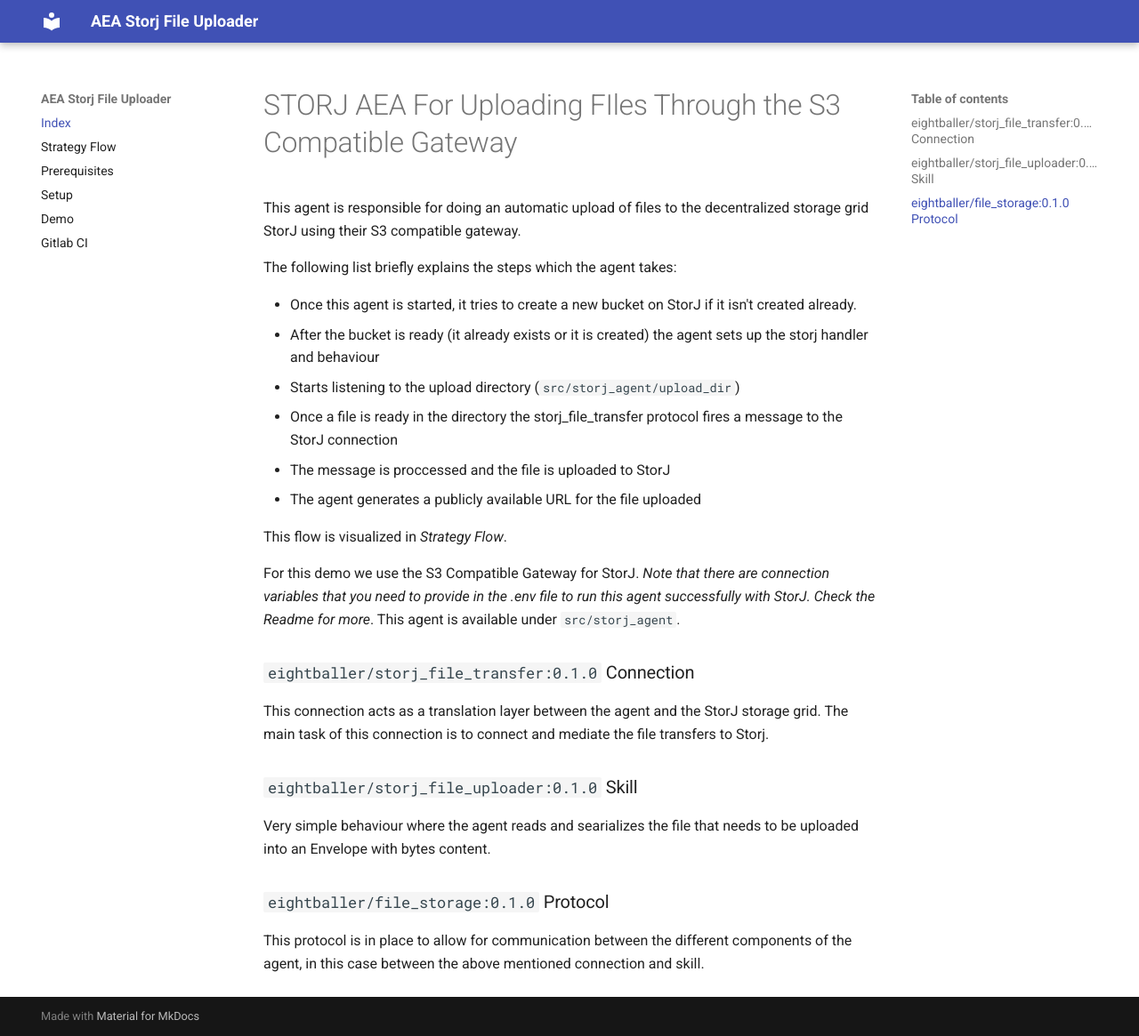
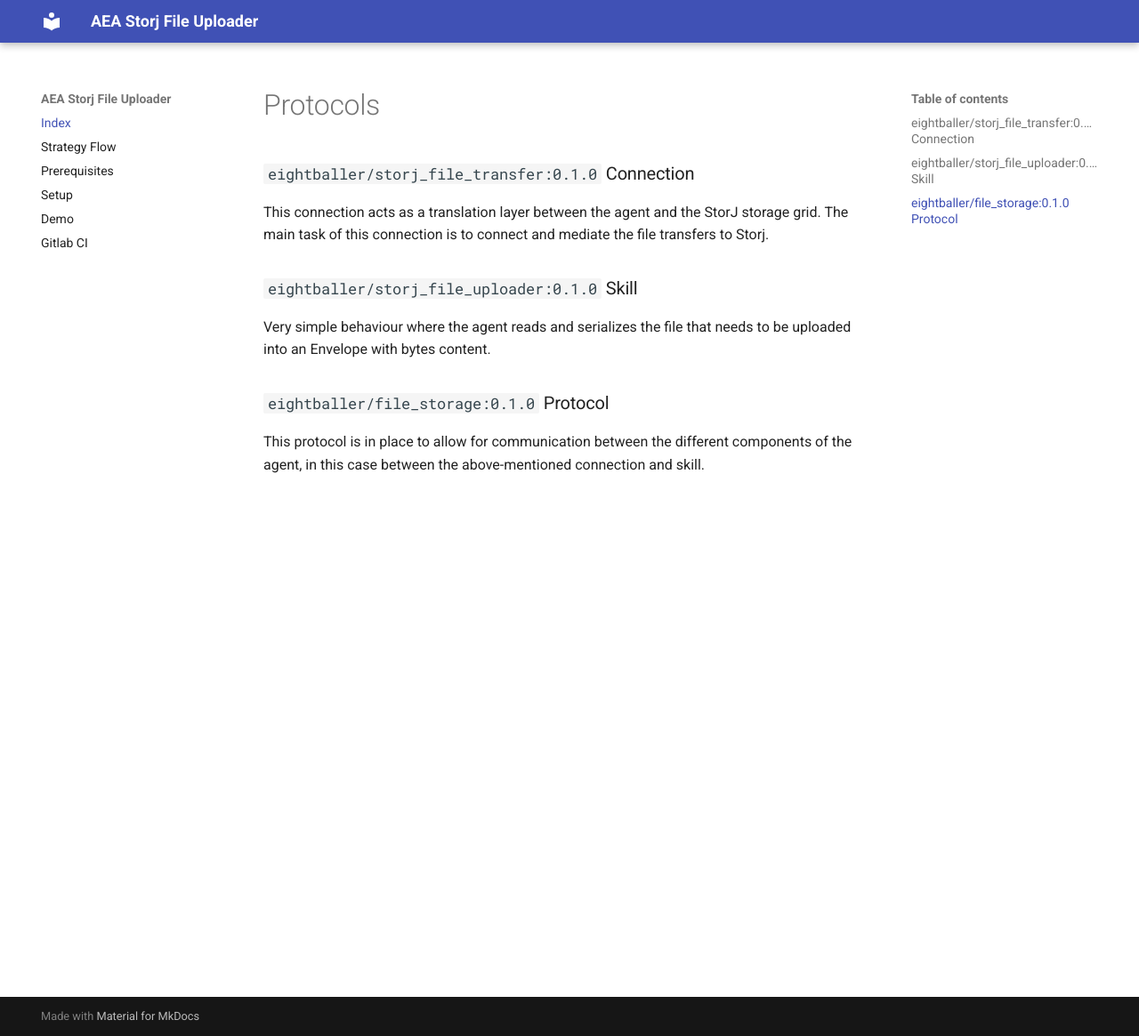
Before and after one commit to oceanprotocol-archive/storj-aea, an MkDocs documentation site: the page built from docs/index.md, in a window 1280 px wide and 1165 px high. Shown: the whole window at 89% size. Built offline with MkDocs 1.6.1 and Material for MkDocs 9.7.7, drawn with Linux system fonts in a browser that asks for light colours.

Commit message:
Updated docs. Resolved tweaks.

```diff
--- a/docs/index.md
+++ b/docs/index.md
@@ -1,20 +1,4 @@
-# STORJ AEA For Uploading FIles Through the S3 Compatible Gateway
-
-This agent is responsible for doing an automatic upload of files to the decentralized storage grid StorJ using their S3 compatible gateway.
-
-The following list briefly explains the steps which the agent takes:
-
-- Once this agent is started, it tries to create a new bucket on StorJ if it isn't created already.
-- After the bucket is ready (it already exists or it is created) the agent sets up the storj handler and behaviour
-- Starts listening to the upload directory (`src/storj_agent/upload_dir`)
-- Once a file is ready in the directory the storj_file_transfer protocol fires a message to the StorJ connection
-- The message is proccessed and the file is uploaded to StorJ
-- The agent generates a publicly available URL for the file uploaded
-
-This flow is visualized in *Strategy Flow*.
-
-For this demo we use the S3 Compatible Gateway for StorJ. *Note that there are connection variables that you need to provide in the .env file to run this agent successfully with StorJ. Check the Readme for more*.
-This agent is available under `src/storj_agent`.
+# Protocols
 
 ### `eightballer/storj_file_transfer:0.1.0` Connection
 
@@ -23,8 +7,8 @@ The main task of this connection is to connect and mediate the file transfers to
 
 ### `eightballer/storj_file_uploader:0.1.0` Skill
 
-Very simple behaviour where the agent reads and searializes the file that needs to be uploaded into an Envelope with bytes content.
+Very simple behaviour where the agent reads and serializes the file that needs to be uploaded into an Envelope with bytes content.
 
 ### `eightballer/file_storage:0.1.0` Protocol
 
-This protocol is in place to allow for communication between the different components of the agent, in this case between the above mentioned connection and skill.
+This protocol is in place to allow for communication between the different components of the agent, in this case between the above-mentioned connection and skill.
```
Also changed, not shown: README.md (renamed from Readme.md, +16 -1 lines), docs/demo.md (+2 -0 lines), docs/prerequisites.md (+1 -1 lines).
